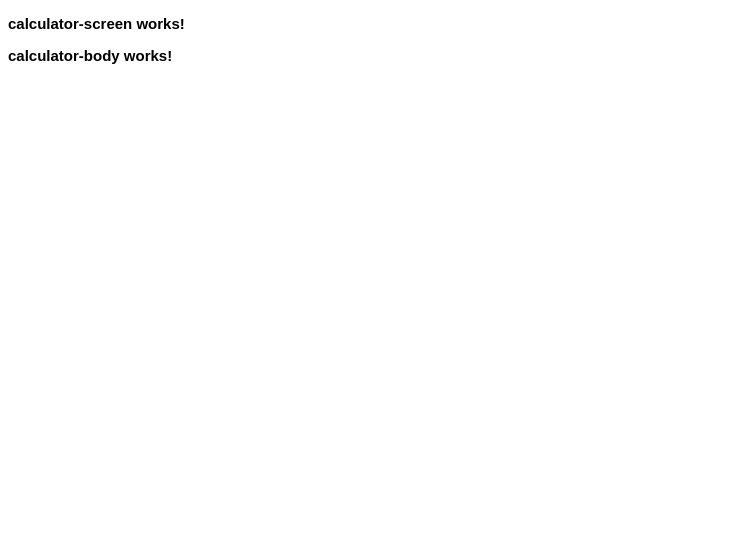
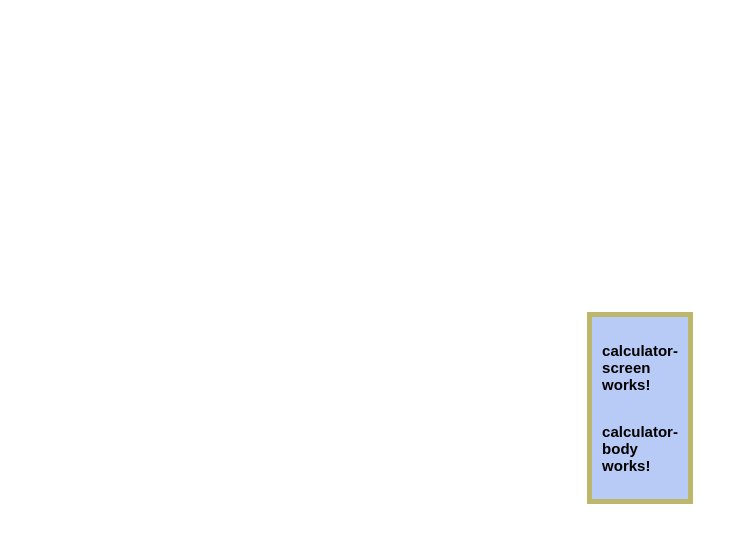
Before and after one commit to shahzadaqasimtechnosoft/calculator-app, an Angular app: page / in a window 1280 px wide. Shown: the top 542 px of the page, without its empty margins (0-748 px from the left). Built offline with nearby package versions, Linux system fonts and the light colour scheme.

Commit message:
Styling calculator

```diff
--- a/src/app/app.component.css
+++ b/src/app/app.component.css
@@ -0,0 +1,6 @@
+.calculator {
+  height: 100%;
+  display: flex;
+  align-items: center;
+  justify-content: center;
+}
--- a/src/app/app.component.html
+++ b/src/app/app.component.html
@@ -1 +1 @@
-<app-calculator></app-calculator>
+<app-calculator class="calculator"></app-calculator>
--- a/src/app/calculator/calculator.component.css
+++ b/src/app/calculator/calculator.component.css
@@ -0,0 +1,9 @@
+.calculator-body {
+  height: min-content;
+  width: min-content;
+  border: 5px solid darkkhaki;
+  display: flex;
+  flex-direction: column;
+  padding: 10px;
+  background-color: #b8cbf6;
+}
--- a/src/app/calculator/calculator.component.html
+++ b/src/app/calculator/calculator.component.html
@@ -1,2 +1,4 @@
-<app-calculator-screen></app-calculator-screen>
-<app-calculator-body></app-calculator-body>
+<div class="calculator-body">
+  <app-calculator-screen></app-calculator-screen>
+  <app-calculator-body></app-calculator-body>
+</div>
```
